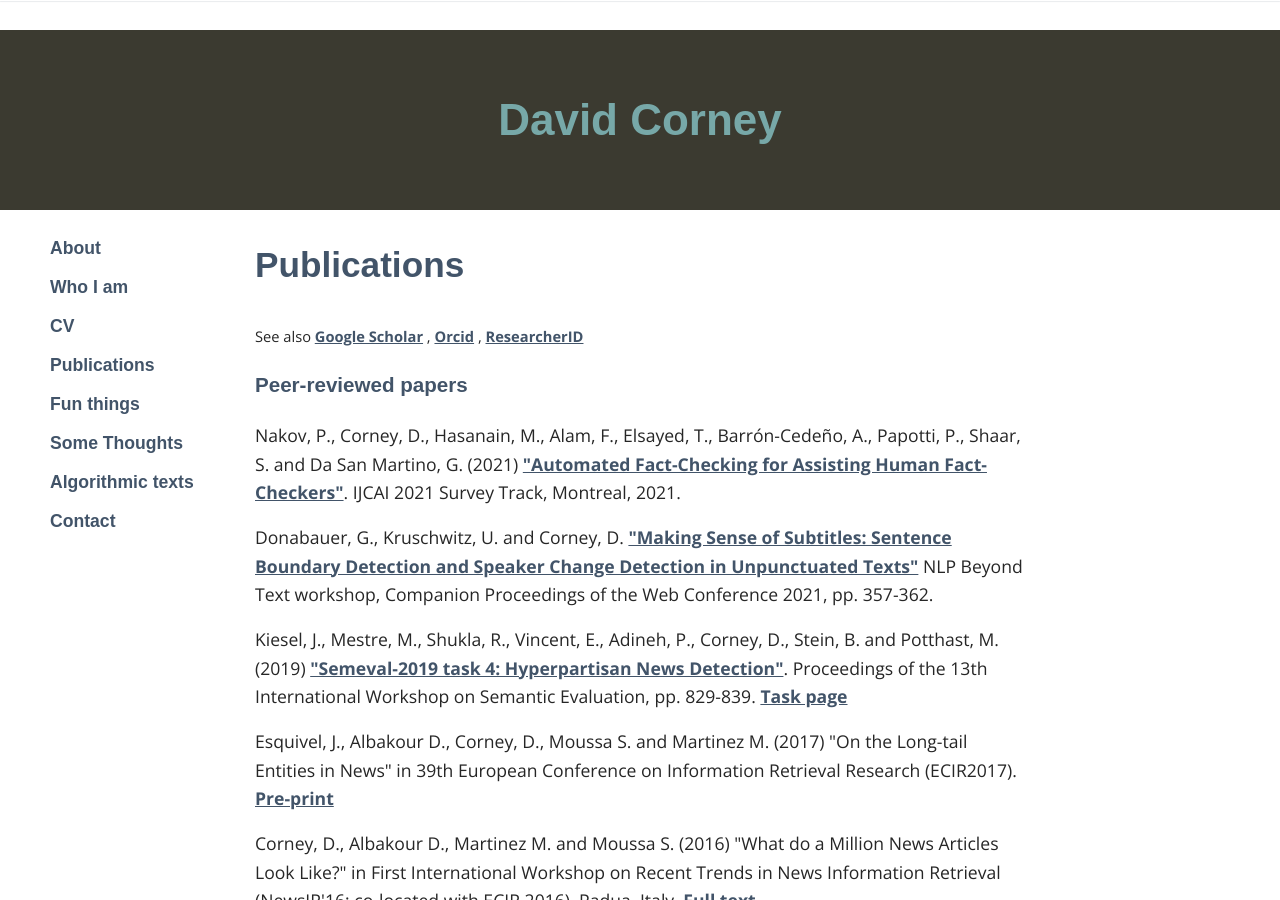
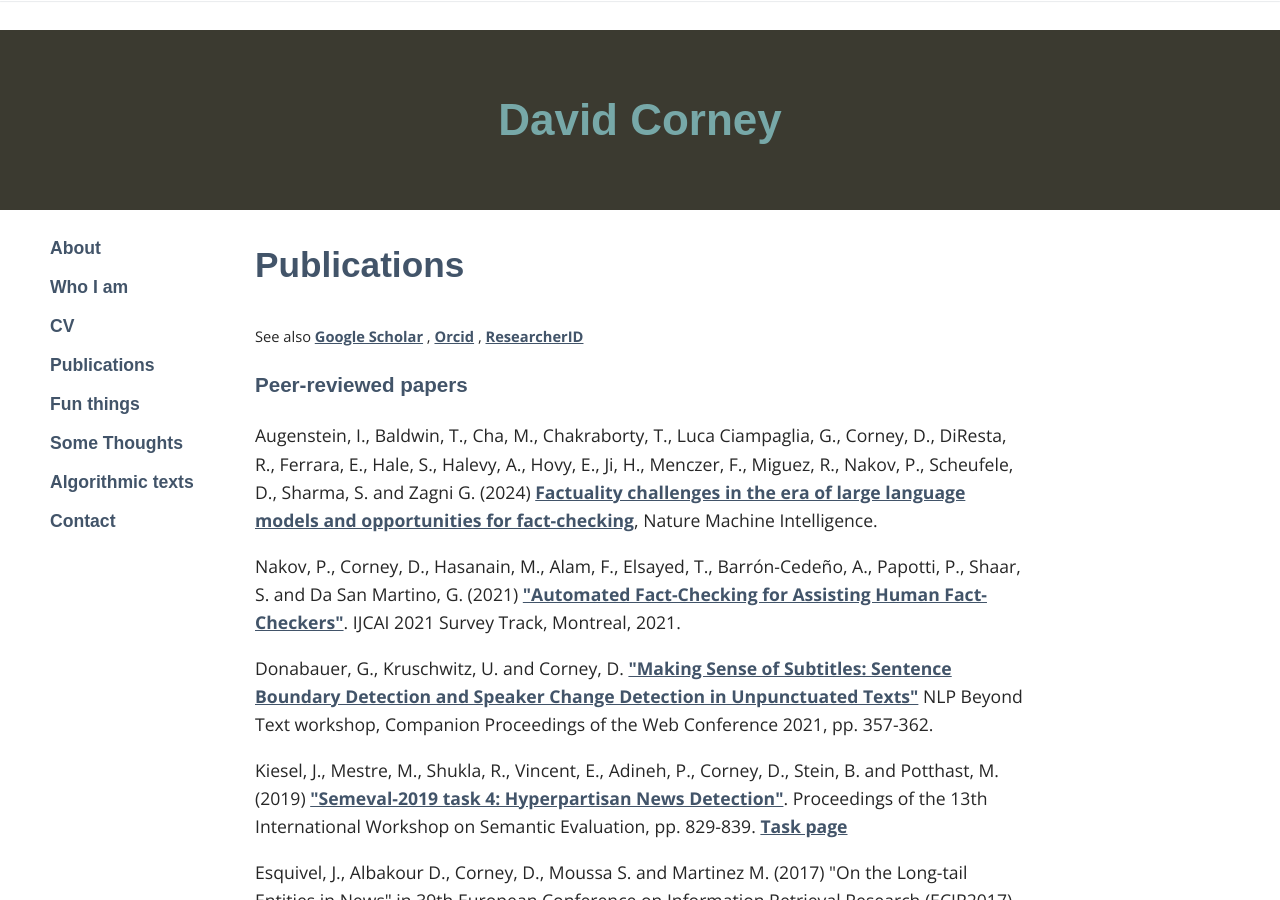
Before and after one commit to dcorney/dcorney.github.io, a Jekyll site: the page built from _pages/04_publications.md, in a window 1280 px wide and 900 px high. Built offline with Jekyll 4.4.1, drawn with Linux system fonts in a browser that asks for light colours; some web fonts are replaced.

Commit message:
Moving images, updating publications

```diff
--- a/_pages/04_publications.md
+++ b/_pages/04_publications.md
@@ -11,6 +11,11 @@ permalink: /publications/
 </small>
 
 <h3>Peer-reviewed papers</h3>
+
+<P>
+Augenstein, I.,  Baldwin, T.,  Cha, M.,  Chakraborty, T.,  Luca Ciampaglia, G.,  Corney, D.,  DiResta, R.,  Ferrara, E.,  Hale, S.,  Halevy, A.,  Hovy, E.,  Ji, H.,  Menczer, F.,  Miguez, R.,  Nakov, P.,  Scheufele, D.,  Sharma, S. and Zagni G. (2024) <a href="https://rdcu.be/dRFy0">Factuality challenges in the era of large language models and opportunities for fact-checking</a>, Nature Machine Intelligence.
+
+
 
 <P>
 
```
Also changed, not shown: images/factuality/halo_effect.png (renamed from images/halo_effect.png), images/factuality/shannon1948.png (renamed from images/shannon1948.png).
